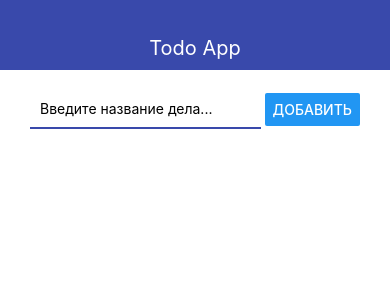
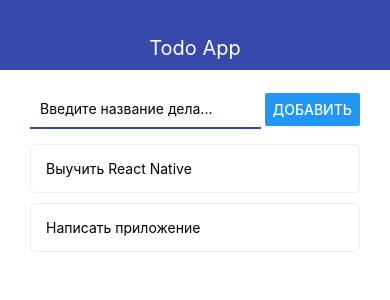
Before and after one commit to ZVMarina/react-native-first-project, a React Native app: screen / in a window 390 px wide. Shown: the top 300 px of the page. Built offline with nearby package versions, Linux system fonts and the light colour scheme.

Commit message:
lesson 33

```diff
--- a/App.js
+++ b/App.js
@@ -1,12 +1,15 @@
 import React, { useState } from "react"; // с помощью useState будем создавать локальный стейт
-import { StyleSheet, Text, View, FlatList } from "react-native";
+import { StyleSheet, Text, View, FlatList, Alert } from "react-native";
 import { Navbar } from "./src/components/Navbar";
 import { MainScreen } from "./src/screens/MainScreen";
 import { TodoScreen } from "./src/screens/TodoScreen";
 
 export default function App() {
   const [todoId, setTodoId] = useState(null);
-  const [todos, setTodos] = useState([]);
+  const [todos, setTodos] = useState([
+    { id: "1", title: "Выучить React Native" },
+    { id: "2", title: "Написать приложение" },
+  ]);
 
   // возвращаем новый стейт, который состоит из нового элемента и копии прошлого
   const addTodo = (title) => {
@@ -21,27 +24,62 @@ export default function App() {
 
   // метод для удаления
   const removeTodo = (id) => {
-    setTodos((prev) => prev.filter((todo) => todo.id !== id));
+    const todo = todos.find((t) => t.id === id);
+    Alert.alert(
+      "Удаление элемента",
+      `Вы уверены, что хотите удалить "${todo.title}"?`,
+      [
+        {
+          text: "Отмена",
+          style: "cancel",
+        },
+        {
+          text: "Удалить",
+          style: "destructive",
+          onPress: () => {
+            setTodoId(null);
+            setTodos((prev) => prev.filter((todo) => todo.id !== id));
+          },
+        },
+      ],
+      { cancelable: false }
+    );
   };
+
+  const updateTodo = (id, title) => {
+    setTodos(old => old.map(todo => {
+      if (todo.id === id) {
+        todo.title = title
+      }
+      return todo
+    }))
+  }
 
   let content = (
     <MainScreen
       todos={todos}
       addTodo={addTodo}
       removeTodo={removeTodo}
+      openTodo={setTodoId}
     />
   );
 
   if (todoId) {
-    content = <TodoScreen />;
+    const selectedTodo = todos.find((todo) => todo.id === todoId);
+    content = (
+      <TodoScreen
+        onRemove={removeTodo}
+        goBack={() => setTodoId(null)}
+        todo={selectedTodo}
+        onSave={updateTodo}
+      />
+    );
   }
 
   return (
     <View style={{ flex: 1 }}>
       <Navbar title="Todo App" />
-      <View style={styles.container}>
-       {content}
-      </View>
+      <View style={styles.container}>{content}</View>
     </View>
   );
 }
--- a/src/components/AddTodo.js
+++ b/src/components/AddTodo.js
@@ -1,5 +1,6 @@
 import React, { useState } from "react";
 import { View, StyleSheet, TextInput, Button, Alert } from "react-native";
+import { THEME } from "../theme";
 
 export const AddTodo = ({ onSubmit }) => {
   const [value, setValue] = useState(""); // стейт
@@ -42,6 +43,6 @@ const styles = StyleSheet.create({
     padding: 10,
     borderStyle: "solid",
     borderBottomWidth: 2,
-    borderBottomColor: "#3949ab",
+    borderBottomColor: THEME.MAIN_COLOR,
   },
 });
--- /dev/null
+++ b/src/components/EditModal.js
@@ -0,0 +1,69 @@
+import React, { useState } from "react";
+import {
+  View,
+  StyleSheet,
+  TextInput,
+  Button,
+  Modal,
+  Alert,
+} from "react-native";
+import { THEME } from "../theme";
+
+export const EditModal = ({ visible, onCancel, value, onSave }) => {
+  const [title, setTitle] = useState(value);
+
+  const saveHandler = () => {
+    if (title.trim().length < 3) {
+      Alert.alert(
+        "Ошибка!",
+        `Минимальная длина названия 3 символа. Сейчас ${title.trim().length}`
+      );
+    } else {
+      onSave(title);
+    }
+  };
+
+  return (
+    <Modal visible={visible} animationType="slide" transparent={false}>
+      <View style={styles.wrap}>
+        <TextInput
+          value={title}
+          onChangeText={setTitle}
+          style={styles.input}
+          placeholder="Введите название"
+          autoCapitalize="none"
+          autoCorrect={false}
+          maxLength={64}
+        />
+        <View style={styles.buttons}>
+          <Button
+            title="Отменить"
+            onPress={onCancel}
+            color={THEME.DANGER_COLOR}
+          />
+          <Button title="Сохранить" onPress={saveHandler} />
+        </View>
+      </View>
+    </Modal>
+  );
+};
+
+const styles = StyleSheet.create({
+  wrap: {
+    justifyContent: "center",
+    alignItems: "center",
+    flex: 1,
+  },
+  input: {
+    padding: 10,
+    borderBottomColor: THEME.MAIN_COLOR,
+    borderBottomWidth: 2,
+    width: "80%",
+  },
+  buttons: {
+    width: "100%",
+    marginTop: 10,
+    flexDirection: "row",
+    justifyContent: "space-around",
+  },
+});
--- a/src/components/Navbar.js
+++ b/src/components/Navbar.js
@@ -1,5 +1,6 @@
 import React from "react"; // импортируем react
 import { View, Text, StyleSheet } from "react-native"; // импортируем набор компонентов из react native
+import { THEME } from "../theme";
 
 export const Navbar = ({ title }) => {
   // экспортируем компонент Navbar, который будем использовать в шаблоне
@@ -15,7 +16,7 @@ const styles = StyleSheet.create({
     height: 70,
     alignItems: "center",
     justifyContent: "flex-end",
-    backgroundColor: "#3949ab",
+    backgroundColor: THEME.MAIN_COLOR,
     paddingBottom: 10,
   },
   text: {
--- a/src/components/Todo.js
+++ b/src/components/Todo.js
@@ -1,11 +1,12 @@
 import React from "react";
 import { Text, View, StyleSheet, TouchableOpacity } from "react-native";
 
-export const Todo = ({ todo, onRemove }) => {
+export const Todo = ({ todo, onRemove, onOpen }) => {
   return (
     <TouchableOpacity
       activeOpacity={0.5}
-      onPress={() => console.log("Нажали на элемент с id = " + todo.id)}
+      /* onPress={() => console.log("Нажали на элемент с id = " + todo.id)} */
+      onPress={() => onOpen(todo.id)} // альтернативная запись
       onLongPress={onRemove.bind(null, todo.id)}
     >
       <View style={styles.todo}>
--- /dev/null
+++ b/src/components/ui/AppCard.js
@@ -0,0 +1,22 @@
+import React from "react";
+import { StyleSheet, View } from "react-native";
+
+export const AppCard = (props) => (
+  <View style={{ ...styles.default, ...props.style }}>{props.children}</View>
+);
+
+const styles = StyleSheet.create({
+  default: {
+    padding: 20,
+    flexDirection: "row",
+    justifyContent: "space-between",
+    alignItems: "center",
+    shadowColor: "#000",
+    shadowRadius: 2,
+    shadowOpacity: 0.3,
+    shadowOffset: { width: 2, height: 2 },
+    backgroundColor: "#fff",
+    borderRadius: 10,
+    elevation: 8,
+  },
+});
--- a/src/screens/MainScreen.js
+++ b/src/screens/MainScreen.js
@@ -3,14 +3,16 @@ import { StyleSheet, View, FlatList } from "react-native";
 import { AddTodo } from "../components/AddTodo";
 import { Todo } from "../components/Todo";
 
-export const MainScreen = ({ addTodo, todos, removeTodo }) => {
+export const MainScreen = ({ addTodo, todos, removeTodo, openTodo }) => {
   return (
     <View>
       <AddTodo onSubmit={addTodo} />
       <FlatList
         keyExtractor={(item) => item.id.toString()}
         data={todos}
-        renderItem={({ item }) => <Todo todo={item} onRemove={removeTodo} />}
+        renderItem={({ item }) => (
+          <Todo todo={item} onRemove={removeTodo} onOpen={openTodo} />
+        )}
       />
     </View>
   );
--- a/src/screens/TodoScreen.js
+++ b/src/screens/TodoScreen.js
@@ -1,12 +1,58 @@
-import React from "react";
-import { StyleSheet, View, Text } from "react-native";
+import React, { useState } from "react";
+import { StyleSheet, View, Text, Button } from "react-native";
+import { THEME } from "../theme";
+import { AppCard } from "../components/ui/AppCard";
+import { EditModal } from "../components/EditModal";
 
-export const TodoScreen = (props) => {
+export const TodoScreen = ({ goBack, todo, onRemove, onSave }) => {
+  const [modal, setModal] = useState(false);
+
+  const saveHandler = (title) => {
+    onSave(todo.id, title);
+    setModal(false);
+  };
+
   return (
     <View>
-      <Text>Todo Screen</Text>
+      <EditModal
+        value={todo.title}
+        visible={modal}
+        onCancel={() => setModal(false)}
+        onSave={saveHandler}
+      />
+      <AppCard style={styles.card}>
+        <Text style={styles.title}>{todo.title}</Text>
+        <Button title="Ред." onPress={() => setModal(true)} />
+      </AppCard>
+      <View style={styles.buttons}>
+        <View style={styles.button}>
+          <Button title="Назад" onPress={goBack} color={THEME.GREY_COLOR} />
+        </View>
+        <View style={styles.button}>
+          <Button
+            title="Удалить"
+            color={THEME.DANGER_COLOR}
+            onPress={() => onRemove(todo.id)}
+          />
+        </View>
+      </View>
     </View>
   );
 };
 
-const styles = StyleSheet.create({});
+const styles = StyleSheet.create({
+  buttons: {
+    flexDirection: "row",
+    justifyContent: "space-between",
+  },
+  card: {
+    marginBottom: 20,
+    padding: 15,
+  },
+  button: {
+    width: "40%",
+  },
+  title: {
+    fontSize: 20,
+  },
+});
--- /dev/null
+++ b/src/theme.js
@@ -0,0 +1,5 @@
+export const THEME = {
+  DANGER_COLOR: "#e53935",
+  GREY_COLOR: "#757575",
+  MAIN_COLOR: "#3949ab",
+};
```
